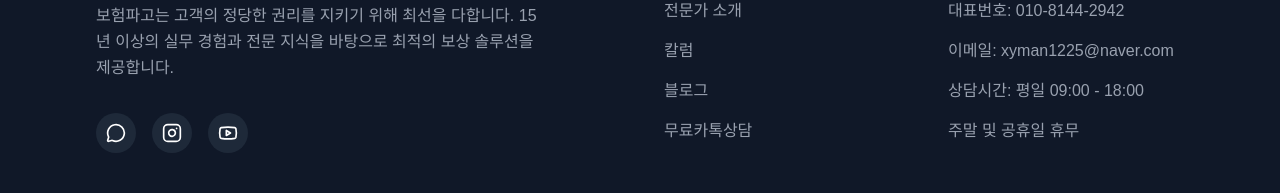
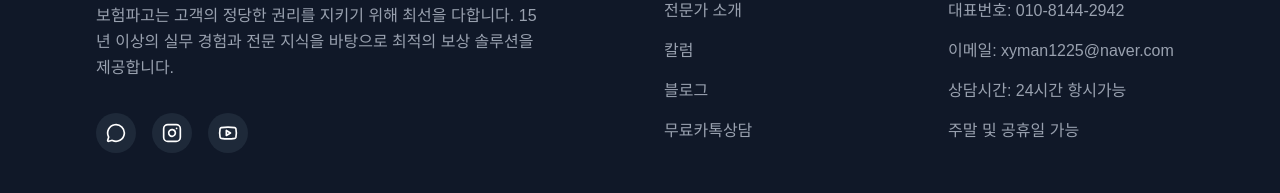
Before and after one commit to boheampago-hub/-, a React (Vite) app: page / in a window 1280 px wide. Shown: the part 2636-2829 px from the top of the page. Built offline with nearby package versions, Linux system fonts and the light colour scheme.

Commit message:
Update Footer.tsx

```diff
--- a/src/components/Footer.tsx
+++ b/src/components/Footer.tsx
@@ -71,8 +71,8 @@ const Footer: React.FC = () => {
           <ul className="space-y-4 text-gray-400">
             <li>대표번호: 010-8144-2942</li>
             <li>이메일: xyman1225@naver.com</li>
-            <li>상담시간: 평일 09:00 - 18:00</li>
-            <li>주말 및 공휴일 휴무</li>
+            <li>상담시간: 24시간 항시가능 </li>
+            <li>주말 및 공휴일 가능</li>
           </ul>
         </div>
       </div>
```
